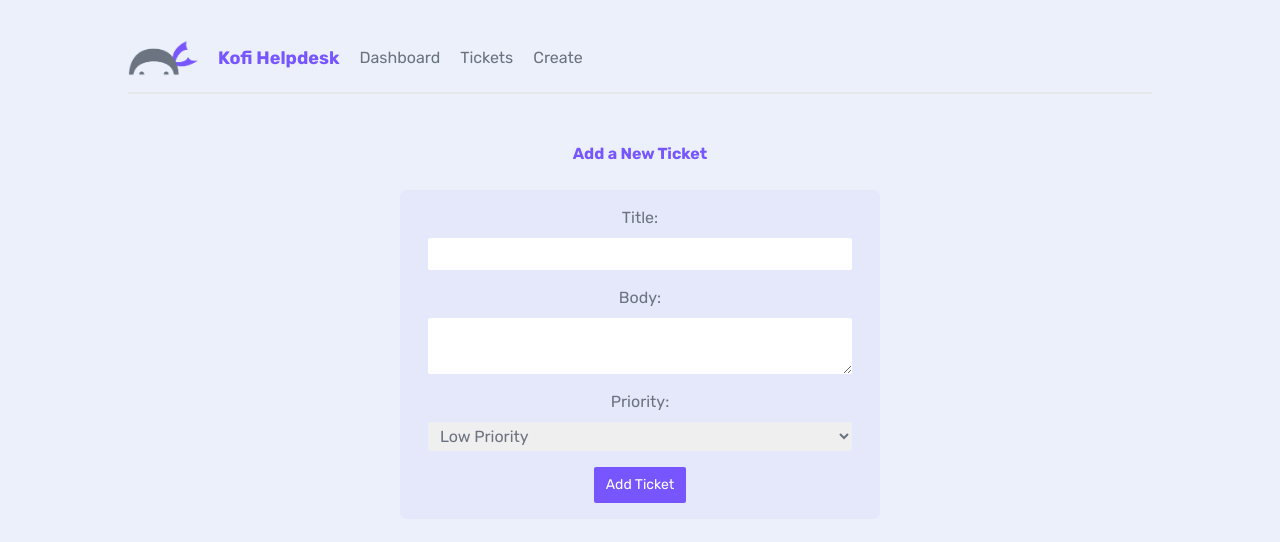
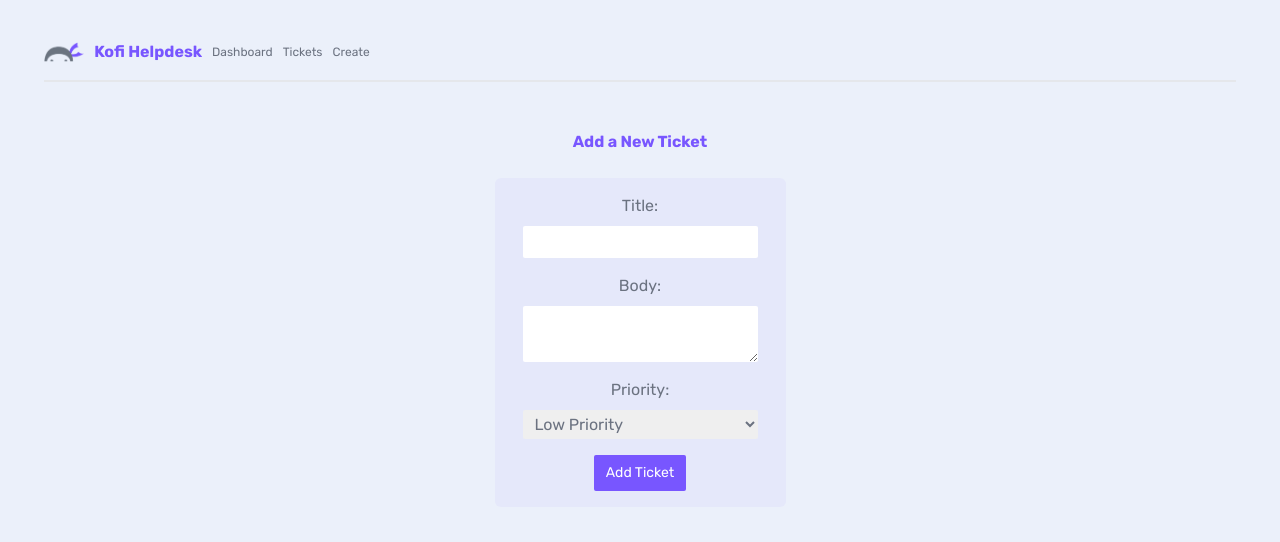
Before and after one commit to Kofi-adei/nextjs-course-helpdesk, a Next.js app: page /tickets/create in a window 1280 px wide. Shown: the top 542 px of the page. Built offline with nearby package versions, Linux system fonts and the light colour scheme.

Commit message:
fix navbar overlap-x

```diff
--- a/_data/db.json
+++ b/_data/db.json
@@ -34,6 +34,13 @@
       "body": "blaaaaaaaaa",
       "priority": "low",
       "user_email": "kofihelp@gmail.com"
+    },
+    {
+      "id": "3cd5",
+      "title": "Finish ticket",
+      "body": "Built my first next.js project",
+      "priority": "medium",
+      "user_email": "kofihelp@gmail.com"
     }
   ]
 }
--- a/app/components/Navbar.jsx
+++ b/app/components/Navbar.jsx
@@ -12,14 +12,14 @@ const Navbar = () => {
                 <Image
                     src={Logo}
                     alt='helpdesk logo'
-                    width={70}
+                    className='logo'
                     quality={[100, 75]}
                     placeholder='blur'
                 />
                 <h1>Kofi Helpdesk</h1>
-                <Link href='/'>Dashboard</Link>
-                <Link href='/tickets'>Tickets</Link>
-                <Link href='/tickets/create'>Create</Link>
+                <Link href='/' className='navlinks'>Dashboard</Link>
+                <Link href='/tickets' className='navlinks'>Tickets</Link>
+                <Link href='/tickets/create' className='navlinks'>Create</Link>
             </nav>
         </>
     );
--- a/app/globals.css
+++ b/app/globals.css
@@ -23,11 +23,14 @@ p > a {
 /* nav styles */
 nav {
     @apply
+    w-[98%]
     pb-4
     border-b-2 border-gray-200
-    flex items-center gap-5
-    my-10 mx-auto
-    max-w-5xl;
+    flex items-center gap-2.5
+    my-10 mx-auto;
+}
+nav h1 {
+    @apply text-base;
 }
 nav a, nav span {
     @apply text-gray-500;
@@ -37,6 +40,12 @@ nav a:hover {
 }
 main nav {
     @apply border-0;
+}
+.navlinks {
+    @apply text-xs;
+}
+.logo {
+    @apply w-10;
 }
 
 /* button styles */
--- a/app/tickets/create/CreateForm.jsx
+++ b/app/tickets/create/CreateForm.jsx
@@ -33,7 +33,7 @@ const CreateForm = () => {
     }
 
     return (
-        <form onSubmit={handleSubmit} className='w-1/2 mx-auto'>
+        <form onSubmit={handleSubmit} >
             <label>
                 <span>Title:</span>
                 <input
```
